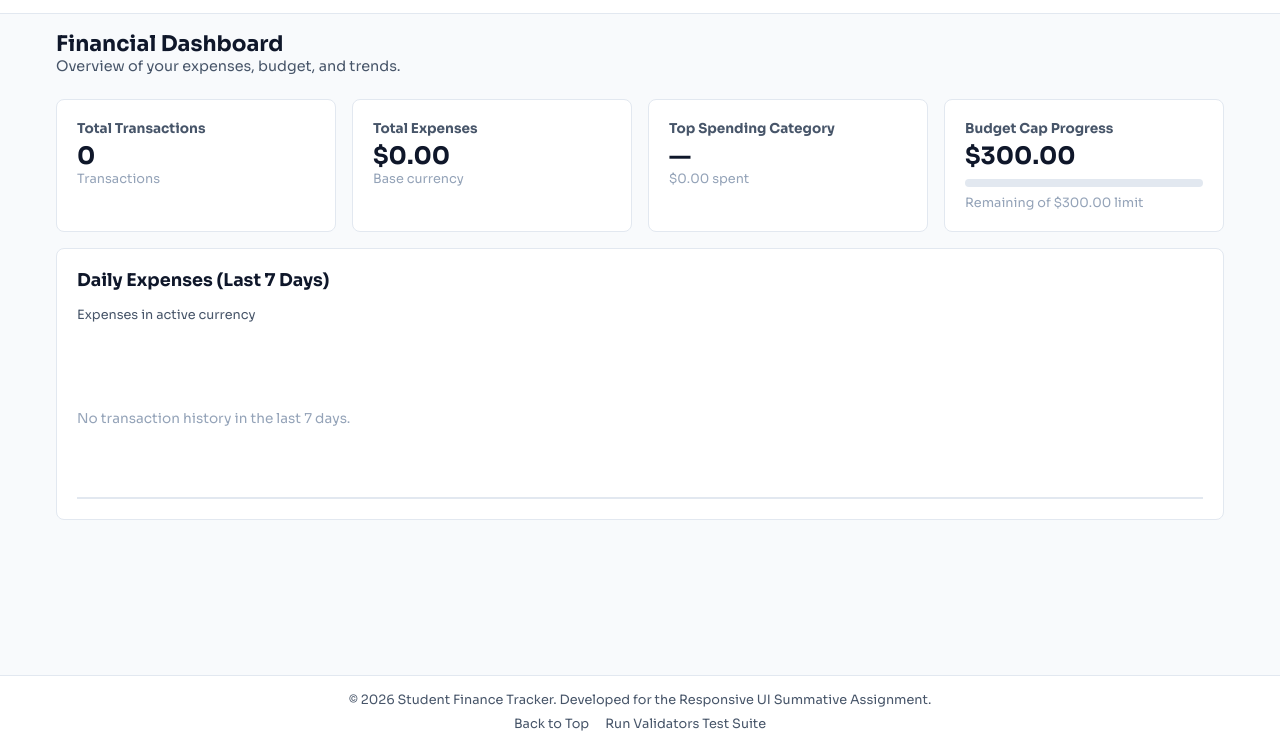
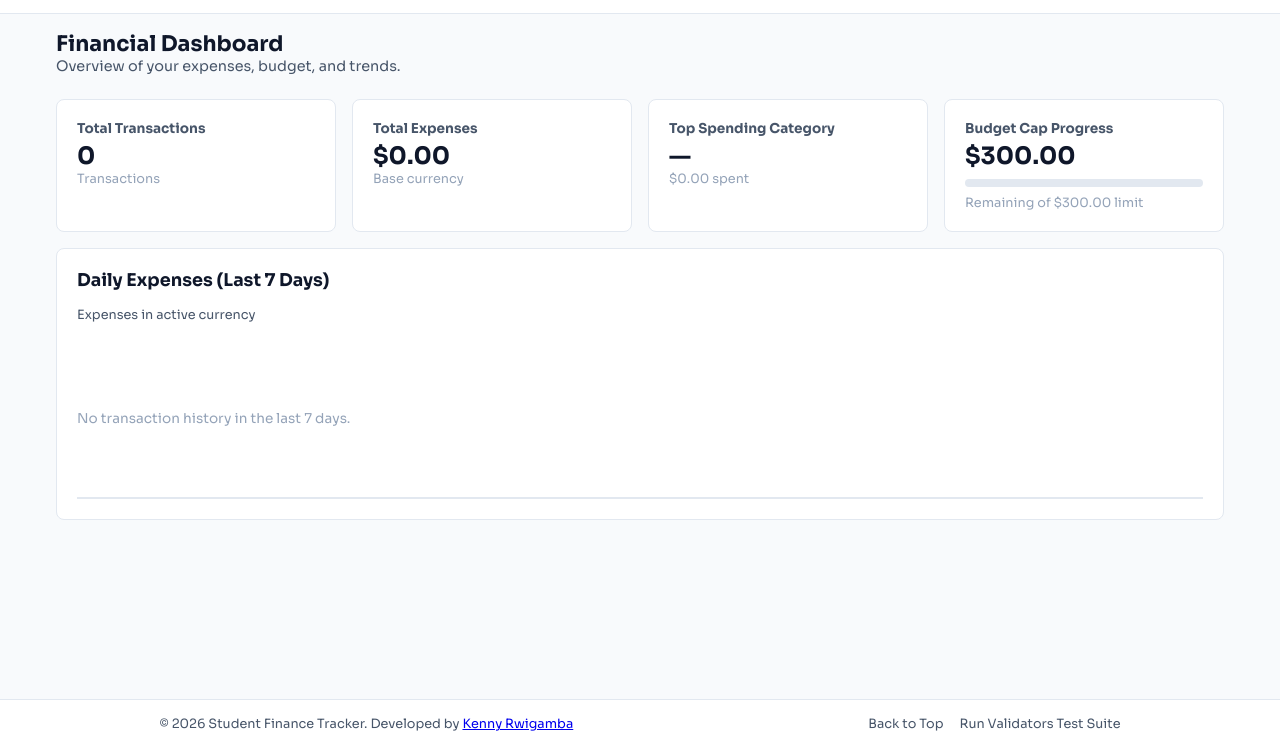
Before and after one commit to kennyrwigamba/student-finance-tracker, a plain HTML site: page index.html in a window 1280 px wide. Shown: the part 52-800 px from the top of the page. Drawn offline with Linux system fonts and the light colour scheme; no server answers; a web font is replaced by a local one.

Commit message:
Update footer attribution and enhance focus styles for accessibility

```diff
--- a/index.html
+++ b/index.html
@@ -345,7 +345,7 @@
   <!-- Footer Content -->
   <footer class="app-footer">
     <div class="footer-container">
-      <p>&copy; 2026 Student Finance Tracker. Developed for the Responsive UI Summative Assignment.</p>
+      <p>&copy; 2026 Student Finance Tracker. Developed by <a href="https://rwigamba-portfolio.vercel.app" target="_blank" rel="noopener noreferrer">Kenny Rwigamba</a></p>
       <nav aria-label="Footer Quick Links">
         <a href="#main-content">Back to Top</a>
         <a href="tests.html">Run Validators Test Suite</a>
--- a/styles/style.css
+++ b/styles/style.css
@@ -64,7 +64,7 @@ body {
 }
 
 *:focus-visible {
-  outline: 3px solid var(--primary-color);
+  outline: none;
 }
 
 /* Layout & Header */
@@ -836,6 +836,12 @@ mark.search-match {
   .settings-card {
     flex: 1 1 45%;
   }
+
+  .footer-container {
+    flex-direction: row;
+    align-items: center;
+    justify-content: space-around;
+  }
 }
 
 /* Desktop View */
```
